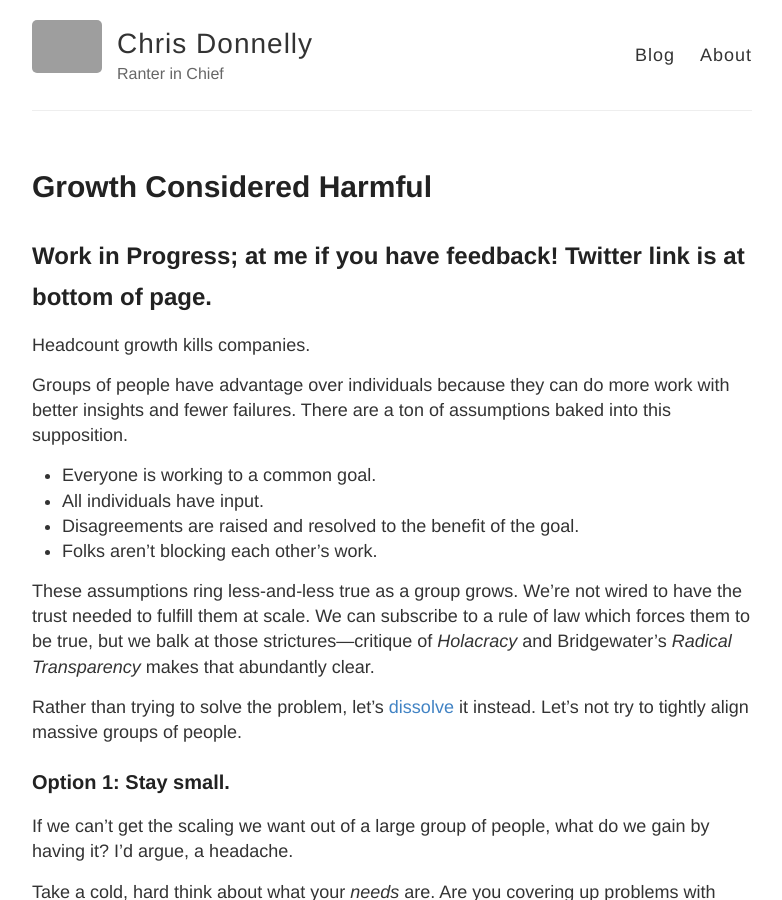
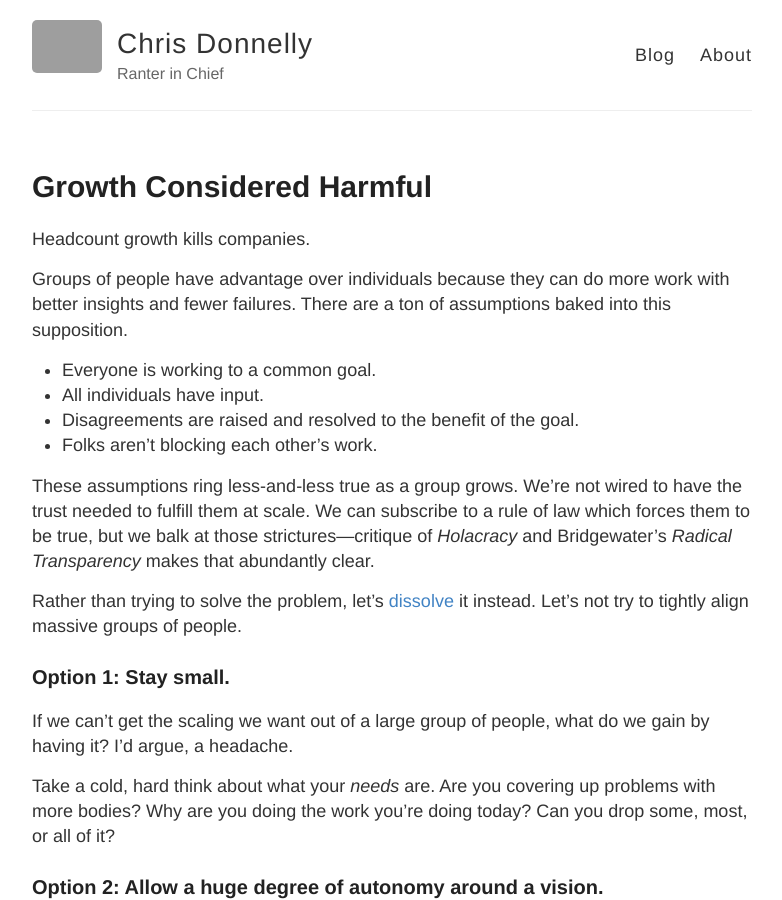
Before and after one commit to ceedon/ceedon.github.io, a Jekyll site: the page built from _posts/2018-10-18-growth-considered-harmful.md, in a window 1280 px wide and 900 px high. Shown: the whole window, without its empty margins (248-1030 px from the left). Built offline with Jekyll 4.4.1, drawn with Linux system fonts in a browser that asks for light colours; our own code applies the rules of GitHub Pages for plain Markdown files; grey boxes are pictures that could not be loaded.

Commit message:
Removes hedge from growth post.

```diff
--- a/_posts/2018-10-18-growth-considered-harmful.md
+++ b/_posts/2018-10-18-growth-considered-harmful.md
@@ -6,8 +6,6 @@ category: "blog"
 tags: ["growth","systems","communication","efficacy"]
 
 ---
-## Work in Progress; at me if you have feedback! Twitter link is at bottom of page.
-
 Headcount growth kills companies.
 
 Groups of people have advantage over individuals because they can do more work with better insights and fewer failures.
```
